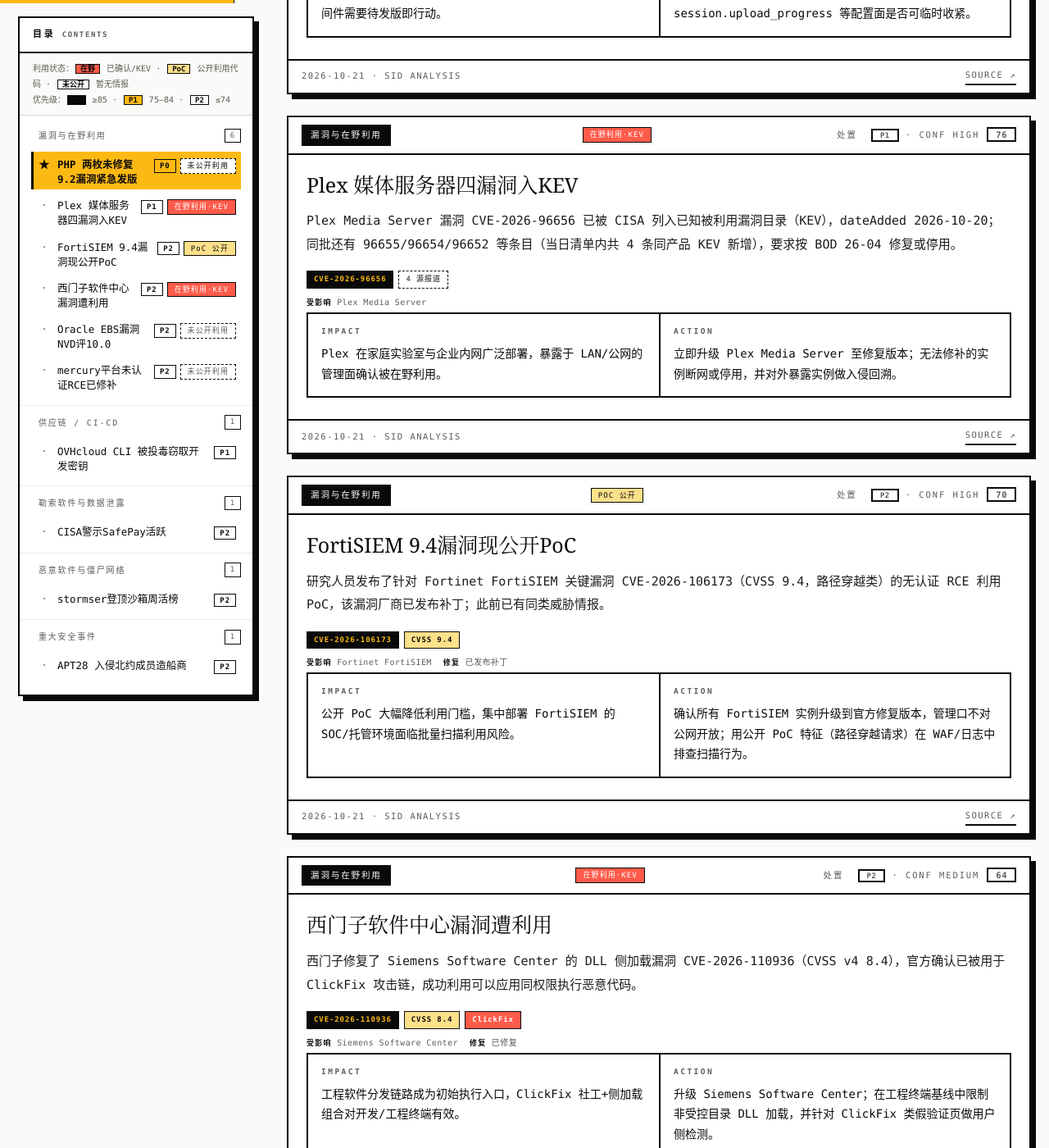
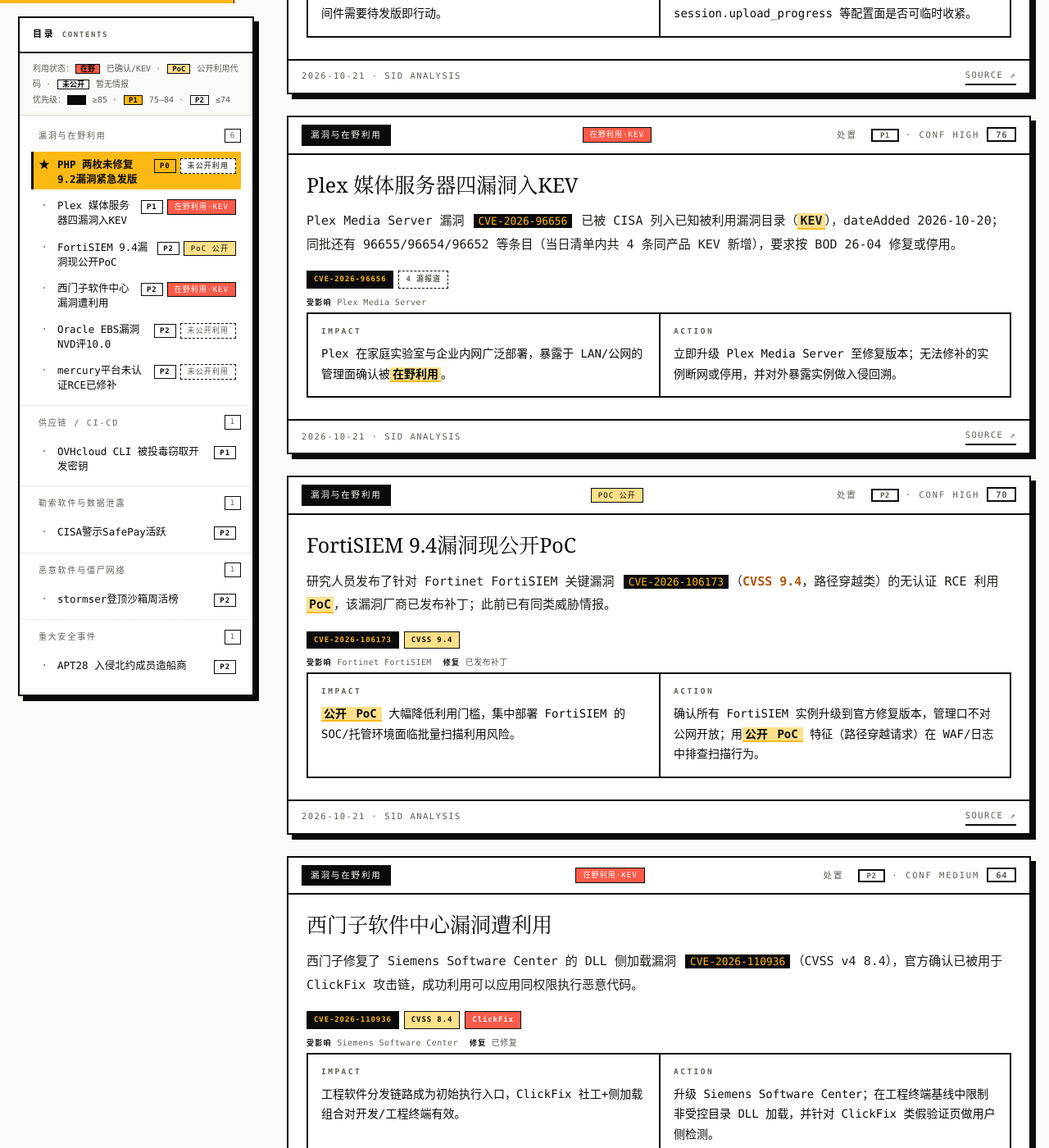
Before and after one commit to DawnXii/security-intelligence-daily, a Jekyll site: the page built from site/_posts/2026-10-21-report.html, in a window 1280 px wide and 1400 px high, scrolled down 894 px. Shown: the whole window at 82% size. Built offline with Jekyll 4.4.1, drawn with Linux system fonts in a browser that asks for light colours; some of the changed text lies outside the part shown.

Commit message:
SID daily report 2026-10-22

```diff
--- a/scripts/collect.py
+++ b/scripts/collect.py
@@ -563,7 +563,8 @@
                     ttop = "、".join(f"{n} {c}" for n, c in tt.most_common(3))
                     summary = (f"abuse.ch ThreatFox 近 24 小时新增 IOC {len(rows)} 条（按类型：{ttop}）；"
                                f"活跃家族 Top5：{mtop}；其中 {comp} 条指向被入侵的合法主机（compromised）。"
-                               "完整指标以 abuse.ch 数据为准，本文仅汇总分布。")
+                               "代表性指标（高置信）：" + "、".join(
+                                   (r.get("ioc") or "") for r in sorted(rows, key=lambda x: -(x.get("confidence_level") or 0))[:3] if r.get("ioc")) + "。")
                     new_items.append({"title": f"ThreatFox 日新增 IOC {len(rows)} 条：{mw.most_common(1)[0][0]} 居首",
                                       "link": "https://threatfox.abuse.ch/browse/", "date": datetime.now(CST).isoformat(),
                                       "summary": summary, "hash": h, "source": "threatfox",
@@ -617,7 +618,7 @@
                     seen[h] = True
                     mtop = "、".join(f"{n} {c}" for n, c in mal.most_common(5))
                     summary = (f"abuse.ch URLhaus 近 24 小时新增恶意 URL {len(rows)} 条（当前仍在线 {act} 条），"
-                               f"关联恶意软件 Top5：{mtop}。该类条目多为挂马站/载荷投递/C2 面板，明细以 abuse.ch 数据为准。")
+                               f"关联恶意软件 Top5：{mtop}。代表性在线样本：" + "、".join((x.get("url") or "").strip() for x in rows_s[:3] if x.get("url")) + "。")
                     new_items.append({"title": f"URLhaus 日增恶意 URL {len(rows)} 条",
                                       "link": "https://urlhaus.abuse.ch/browse/", "date": datetime.now(CST).isoformat(),
                                       "summary": summary, "hash": h, "source": "urlhaus",
--- a/site/_layouts/default.html
+++ b/site/_layouts/default.html
@@ -105,9 +105,9 @@
 .td-stats .stat{border-right:none;text-align:left;padding:2px 0 2px 16px;margin-right:34px;border-left:3px solid var(--amber)}
 .td-stats .stat b{font-size:30px}
 .td-stats .stat span{letter-spacing:.18em}
-.td-foot{font-family:var(--f-mono);font-size:10.5px;letter-spacing:.1em;color:var(--gray);margin-top:34px;text-align:left}
+.td-foot{font-family:var(--f-mono);font-size:10.5px;letter-spacing:.1em;color:var(--gray);margin-top:26px;text-align:left}
 .td-foot a{color:var(--amber);text-decoration:none;border-bottom:1px solid var(--gray)}
-.hero .wrap{padding-bottom:52px}
+.hero .wrap{padding-bottom:20px}
 
 .post-dek{font-size:13px;color:var(--ink);max-width:720px;margin:10px 0 0;line-height:1.75}
 .post-chips{display:flex;flex-wrap:wrap;gap:8px;margin-top:14px}
@@ -140,6 +140,18 @@
 .iact .fam{font-style:normal;background:var(--amber-soft);padding:1px 7px;font-size:9.5px;letter-spacing:.08em}
 .iact tr:hover{background:#FBF6E3}
 .iact .fam2{font-style:normal;border:1px solid var(--gray);padding:1px 6px;font-size:9px;letter-spacing:.06em;color:var(--gray)}
+
+/* ── highlight & ioc code block ── */
+.hl{font-style:normal;font-weight:700;background:var(--amber-soft);border-bottom:2px solid var(--amber);padding:0 3px}
+.hlv{font-style:normal;font-weight:700;color:#B3540A}
+.hlcve{font-style:normal;font-family:var(--f-mono);font-size:.86em;background:var(--ink);color:var(--amber);padding:1px 6px;margin:0 2px;white-space:nowrap}
+.iocblk{margin:2px 0 18px;border:2px solid var(--ink);background:var(--ink)}
+.iocblk-h{display:flex;justify-content:space-between;align-items:center;padding:6px 12px;border-bottom:1px solid #3a3a3a;font-family:var(--f-mono);font-size:9.5px;letter-spacing:.18em;color:var(--gray);text-transform:uppercase}
+.iocblk-h em{font-style:normal;color:var(--amber)}
+.iocblk-c{font-family:var(--f-mono);font-size:9.5px;letter-spacing:.14em;background:var(--amber);color:var(--ink);border:none;padding:3px 10px;cursor:pointer;text-transform:uppercase}
+.iocblk-c:active{opacity:.7}
+.iocblk pre{margin:0;padding:11px 14px;font-family:var(--f-mono);font-size:11.5px;line-height:1.85;color:#D8F0C8;white-space:pre-wrap;word-break:break-all}
+
 /* ── v1.4 intel facts strip ── */
 .intel-facts{margin:10px 0 4px;display:flex;flex-wrap:wrap;gap:6px;align-items:center}
 .fct{font-style:normal;font-weight:700;font-size:9px;letter-spacing:.1em;padding:2px 8px;border:1.5px solid var(--ink);background:var(--paper);white-space:nowrap}
@@ -179,6 +191,7 @@
 
 
 /* ── issues: plain text rows ── */
+.issues-gap{margin-top:34px}
 .ilist{border-top:1px solid var(--hairline);margin-top:6px}
 .irow{display:flex;align-items:baseline;gap:18px;padding:15px 8px;border-bottom:1px solid var(--hairline);text-decoration:none;color:var(--ink);transition:background .12s ease}
 .irow:hover{background:var(--amber-soft)}
--- a/site/_posts/2026-10-21-report.html
+++ b/site/_posts/2026-10-21-report.html
@@ -49,6 +49,7 @@
 <div class="cell"><b>Impact</b><p>PHP 是 Web 应用的基础运行时，未修补的高危 RCE 提前公告意味着补丁发布后利用窗口将集中打开，跑 PHP 的站点与中间件需要待发版即行动。</p></div>
 <div class="cell"><b>Action</b><p>将 PHP 升级纳入今日（10-21）发布后的应急计划；发布后核对受影响版本清单并立即修补，在修补前检查 session.upload_progress 等配置面是否可临时收紧。</p></div>
 </div>
+
 </div>
 <div class="intel-foot"><span>2026-10-21 · SID ANALYSIS</span><a href="https://thehackernews.com/2026/10/php2shell-two-unpatched-critical-php.html" target="_blank" rel="noopener">SOURCE ↗</a></div>
 </div>
@@ -57,12 +58,13 @@
 <div class="intel-head"><span class="chip">漏洞与在野利用</span><i class="xs xw">在野利用·KEV</i><span class="score">处置 <i class="rp p1">P1</i> · CONF high<i>76</i></span></div>
 <div class="intel-body">
 <h3>Plex 媒体服务器四漏洞入KEV</h3>
-<p class="sum">Plex Media Server 漏洞 CVE-2026-96656 已被 CISA 列入已知被利用漏洞目录（KEV），dateAdded 2026-10-20；同批还有 96655/96654/96652 等条目（当日清单内共 4 条同产品 KEV 新增），要求按 BOD 26-04 修复或停用。</p>
+<p class="sum">Plex Media Server 漏洞 <i class="hlcve">CVE-2026-96656</i> 已被 CISA 列入已知被利用漏洞目录（<i class="hl">KEV</i>），dateAdded 2026-10-20；同批还有 96655/96654/96652 等条目（当日清单内共 4 条同产品 KEV 新增），要求按 BOD 26-04 修复或停用。</p>
 <div class="intel-facts"><b class="fct fcve">CVE-2026-96656</b><b class="fct fout">4 源报道</b><div class="fvers"><span class="fv"><b>受影响</b> Plex Media Server</span></div></div>
 <div class="intel-grid">
-<div class="cell"><b>Impact</b><p>Plex 在家庭实验室与企业内网广泛部署，暴露于 LAN/公网的管理面确认被在野利用。</p></div>
+<div class="cell"><b>Impact</b><p>Plex 在家庭实验室与企业内网广泛部署，暴露于 LAN/公网的管理面确认被<i class="hl">在野利用</i>。</p></div>
 <div class="cell"><b>Action</b><p>立即升级 Plex Media Server 至修复版本；无法修补的实例断网或停用，并对外暴露实例做入侵回溯。</p></div>
 </div>
+
 </div>
 <div class="intel-foot"><span>2026-10-21 · SID ANALYSIS</span><a href="https://www.cisa.gov/known-exploited-vulnerabilities-catalog?selected_cve=CVE-2026-96656" target="_blank" rel="noopener">SOURCE ↗</a></div>
 </div>
@@ -71,12 +73,13 @@
 <div class="intel-head"><span class="chip">漏洞与在野利用</span><i class="xs xp">PoC 公开</i><span class="score">处置 <i class="rp p2">P2</i> · CONF high<i>70</i></span></div>
 <div class="intel-body">
 <h3>FortiSIEM 9.4漏洞现公开PoC</h3>
-<p class="sum">研究人员发布了针对 Fortinet FortiSIEM 关键漏洞 CVE-2026-106173（CVSS 9.4，路径穿越类）的无认证 RCE 利用 PoC，该漏洞厂商已发布补丁；此前已有同类威胁情报。</p>
+<p class="sum">研究人员发布了针对 Fortinet FortiSIEM 关键漏洞 <i class="hlcve">CVE-2026-106173</i>（<i class="hlv">CVSS 9.4</i>，路径穿越类）的无认证 RCE 利用 <i class="hl">PoC</i>，该漏洞厂商已发布补丁；此前已有同类威胁情报。</p>
 <div class="intel-facts"><b class="fct fcve">CVE-2026-106173</b><b class="fct fcvss">CVSS 9.4</b><div class="fvers"><span class="fv"><b>受影响</b> Fortinet FortiSIEM</span><span class="fv"><b>修复</b> 已发布补丁</span></div></div>
 <div class="intel-grid">
-<div class="cell"><b>Impact</b><p>公开 PoC 大幅降低利用门槛，集中部署 FortiSIEM 的 SOC/托管环境面临批量扫描利用风险。</p></div>
-<div class="cell"><b>Action</b><p>确认所有 FortiSIEM 实例升级到官方修复版本，管理口不对公网开放；用公开 PoC 特征（路径穿越请求）在 WAF/日志中排查扫描行为。</p></div>
+<div class="cell"><b>Impact</b><p><i class="hl">公开 <i class="hl">PoC</i></i> 大幅降低利用门槛，集中部署 FortiSIEM 的 SOC/托管环境面临批量扫描利用风险。</p></div>
+<div class="cell"><b>Action</b><p>确认所有 FortiSIEM 实例升级到官方修复版本，管理口不对公网开放；用<i class="hl">公开 <i class="hl">PoC</i></i> 特征（路径穿越请求）在 WAF/日志中排查扫描行为。</p></div>
 </div>
+
 </div>
 <div class="intel-foot"><span>2026-10-21 · SID ANALYSIS</span><a href="https://thehackernews.com/2026/10/critical-fortisiem-flaw-gets-public.html" target="_blank" rel="noopener">SOURCE ↗</a></div>
 </div>
@@ -85,12 +88,13 @@
 <div class="intel-head"><span class="chip">漏洞与在野利用</span><i class="xs xw">在野利用·KEV</i><span class="score">处置 <i class="rp p2">P2</i> · CONF medium<i>64</i></span></div>
 <div class="intel-body">
 <h3>西门子软件中心漏洞遭利用</h3>
-<p class="sum">西门子修复了 Siemens Software Center 的 DLL 侧加载漏洞 CVE-2026-110936（CVSS v4 8.4），官方确认已被用于 ClickFix 攻击链，成功利用可以应用同权限执行恶意代码。</p>
+<p class="sum">西门子修复了 Siemens Software Center 的 DLL 侧加载漏洞 <i class="hlcve">CVE-2026-110936</i>（CVSS v4 8.4），官方确认已被用于 ClickFix 攻击链，成功利用可以应用同权限执行恶意代码。</p>
 <div class="intel-facts"><b class="fct fcve">CVE-2026-110936</b><b class="fct fcvss">CVSS 8.4</b><b class="fct factor">ClickFix</b><div class="fvers"><span class="fv"><b>受影响</b> Siemens Software Center</span><span class="fv"><b>修复</b> 已修复</span></div></div>
 <div class="intel-grid">
 <div class="cell"><b>Impact</b><p>工程软件分发链路成为初始执行入口，ClickFix 社工+侧加载组合对开发/工程终端有效。</p></div>
 <div class="cell"><b>Action</b><p>升级 Siemens Software Center；在工程终端基线中限制非受控目录 DLL 加载，并针对 ClickFix 类假验证页做用户侧检测。</p></div>
 </div>
+
 </div>
 <div class="intel-foot"><span>2026-10-21 · SID ANALYSIS</span><a href="https://thehackernews.com/2026/10/clickfix-attackers-exploit-siemens.html" target="_blank" rel="noopener">SOURCE ↗</a></div>
 </div>
@@ -99,12 +103,13 @@
 <div class="intel-head"><span class="chip">漏洞与在野利用</span><i class="xs xn">未公开利用</i><span class="score">处置 <i class="rp p2">P2</i> · CONF medium<i>60</i></span></div>
 <div class="intel-body">
 <h3>Oracle EBS漏洞NVD评10.0</h3>
-<p class="sum">NVD 收录 Oracle E-Business Suite Workflow 组件漏洞 CVE-2026-101809（评分 10.0，published 2026-10-20）：易被利用，未认证攻击者经 HTTP 即可攻击并显著波及其他产品（scope change）。</p>
+<p class="sum">NVD 收录 Oracle E-Business Suite Workflow 组件漏洞 <i class="hlcve">CVE-2026-101809</i>（评分 10.0，published 2026-10-20）：易被利用，未认证攻击者经 HTTP 即可攻击并显著波及其他产品（scope change）。</p>
 <div class="intel-facts"><b class="fct fcve">CVE-2026-101809</b><b class="fct fcvss">CVSS 10.0</b><b class="fct fout">6 源报道</b><div class="fvers"><span class="fv"><b>受影响</b> Oracle E-Business Suite 12.2.3-12.2.15</span><span class="fv"><b>修复</b> 十月季度补丁</span></div></div>
 <div class="intel-grid">
 <div class="cell"><b>Impact</b><p>EBS 承载企业核心财务/供应链流程，10 分未认证 HTTP 入口意味着暴露面极大的风险。</p></div>
 <div class="cell"><b>Action</b><p>按 Oracle 十月季度补丁（CPU/Oct-2026）更新 EBS 12.2.3-12.2.15 实例；Workflow Notification Mailer 暴露 HTTP 的应加访问控制。</p></div>
 </div>
+
 </div>
 <div class="intel-foot"><span>2026-10-21 · SID ANALYSIS</span><a href="https://nvd.nist.gov/vuln/detail/CVE-2026-101809" target="_blank" rel="noopener">SOURCE ↗</a></div>
 </div>
@@ -113,12 +118,13 @@
 <div class="intel-head"><span class="chip">漏洞与在野利用</span><i class="xs xn">未公开利用</i><span class="score">处置 <i class="rp p2">P2</i> · CONF medium<i>58</i></span></div>
 <div class="intel-body">
 <h3>mercury平台未认证RCE已修补</h3>
-<p class="sum">开源金融科技平台 mercury 存在未认证远程代码执行漏洞 CVE-2026-111057（CVSS 10.0）：/api/terminals 访问控制缺失（一处缺失逗号引发），修复版本 3.2.4。</p>
+<p class="sum">开源金融科技平台 mercury 存在未认证远程代码执行漏洞 <i class="hlcve">CVE-2026-111057</i>（CVSS 10.0）：/api/terminals 访问控制缺失（一处缺失逗号引发），修复版本 3.2.4。</p>
 <div class="intel-facts"><b class="fct fcve">CVE-2026-111057</b><b class="fct fcvss">CVSS 10.0</b><b class="fct fout">2 源报道</b><div class="fvers"><span class="fv"><b>受影响</b> mercury（pip）</span><span class="fv"><b>修复</b> 3.2.4</span></div></div>
 <div class="intel-grid">
 <div class="cell"><b>Impact</b><p>mercury 面向券商/金融科技场景，RCE 直通交易与账户数据后端。</p></div>
 <div class="cell"><b>Action</b><p>使用 mercury 的部署立即升级 3.2.4，并回溯 /api/terminals 的历史访问日志。</p></div>
 </div>
+
 </div>
 <div class="intel-foot"><span>2026-10-21 · SID ANALYSIS</span><a href="https://github.com/advisories/GHSA-f8c7-rwf9-fmgm" target="_blank" rel="noopener">SOURCE ↗</a></div>
 </div>
@@ -132,9 +138,10 @@
 <p class="sum">法国云厂商 OVHcloud 公告其开源命令行工具（GitHub 发布的 CLI release）遭攻击者入侵并植入信息窃取恶意软件，用于窃取开发者密钥等凭据。</p>
 
 <div class="intel-grid">
-<div class="cell"><b>Impact</b><p>官方发布通道被投毒意味着下载即中招，云厂商 CLI 通常持有高权限凭据，横向风险延伸到客户云环境。</p></div>
+<div class="cell"><b>Impact</b><p>官方发布通道<i class="hl">被投毒</i>意味着下载即中招，云厂商 CLI 通常持有高权限凭据，横向风险延伸到客户云环境。</p></div>
 <div class="cell"><b>Action</b><p>核查开发/CI 环境中 OVHcloud CLI 的来源与哈希，替换为可信版本并轮换其保存的云凭据、令牌；对构建机做异常外联排查。</p></div>
 </div>
+
 </div>
 <div class="intel-foot"><span>2026-10-21 · SID ANALYSIS</span><a href="https://www.bleepingcomputer.com/news/security/ovhcloud-cli-releases-backdoored-on-github-to-steal-developer-secrets/" target="_blank" rel="noopener">SOURCE ↗</a></div>
 </div>
@@ -151,6 +158,7 @@
 <div class="cell"><b>Impact</b><p>又一勒索团伙进入联邦重点警示序列，边界设备与弱口令通道是其共同入口。</p></div>
 <div class="cell"><b>Action</b><p>对 VPN/RDP/SSH 等远程入口强制 MFA 与口令策略，清点暴露在用的勒索高危面并按通告 IoC 做回溯。</p></div>
 </div>
+
 </div>
 <div class="intel-foot"><span>2026-10-21 · SID ANALYSIS</span><a href="https://www.cisa.gov/news-events/cybersecurity-advisories/aa26-293a" target="_blank" rel="noopener">SOURCE ↗</a></div>
 </div>
@@ -167,6 +175,7 @@
 <div class="cell"><b>Impact</b><p>stealer 类家族（stormser/nanocore）周量占优，凭据失窃与后续入侵管线压力持续；xmrig/cobaltstrike 活跃反映挖矿与红队式渗透并存。</p></div>
 <div class="cell"><b>Action</b><p>把 stormser/snojan/nanocore 相关 IoC 纳入 EDR 检索名单；审计凭据暴露面（浏览器口令库、会话令牌）。</p></div>
 </div>
+
 </div>
 <div class="intel-foot"><span>2026-10-21 · SID ANALYSIS</span><a href="https://www.derp.ca/malware" target="_blank" rel="noopener">SOURCE ↗</a></div>
 </div>
@@ -183,6 +192,7 @@
 <div class="cell"><b>Impact</b><p>防务供应链与工业承包商成为国家级持续渗透目标，此类入侵常作为触达政府项目的跳板。</p></div>
 <div class="cell"><b>Action</b><p>防务承包商应审查 VPN/远程访问入口与更新通道，按披露的 HOOKEDGE 后门特征做威胁狩猎与出口流量审计。</p></div>
 </div>
+
 </div>
 <div class="intel-foot"><span>2026-10-21 · SID ANALYSIS</span><a href="https://thehackernews.com/2026/10/russian-apt28-breaches-nato-naval.html" target="_blank" rel="noopener">SOURCE ↗</a></div>
 </div>
--- a/site/index.html
+++ b/site/index.html
@@ -17,7 +17,7 @@
 </section>
 
 <div class="wrap">
-<p class="section-label" id="issues">Latest Issues</p>
+<p class="section-label issues-gap" id="issues">Latest Issues</p>
 <div class="ilist">
 {% for post in site.posts %}
 <a class="irow reveal" href="{{ post.url | relative_url }}">
```
Also changed, not shown: other parts of site/_layouts/default.html (+8 -0 lines), scripts/build.py (+77 -3 lines), site/_posts/2026-10-20-report.html (+9 -2 lines), site/_posts/2026-10-22-report.html (+11 -4 lines).
